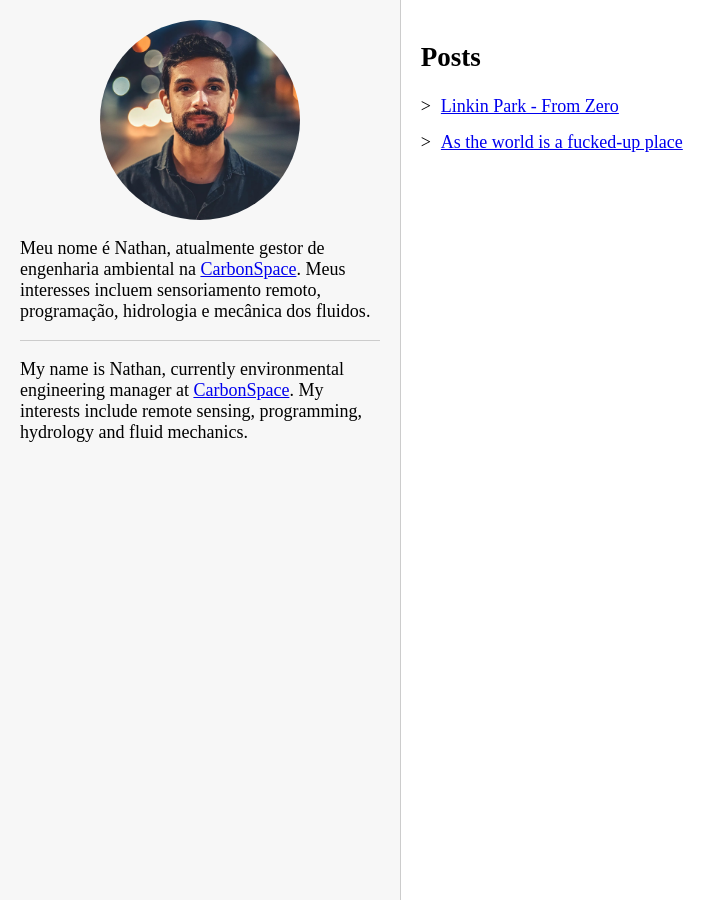
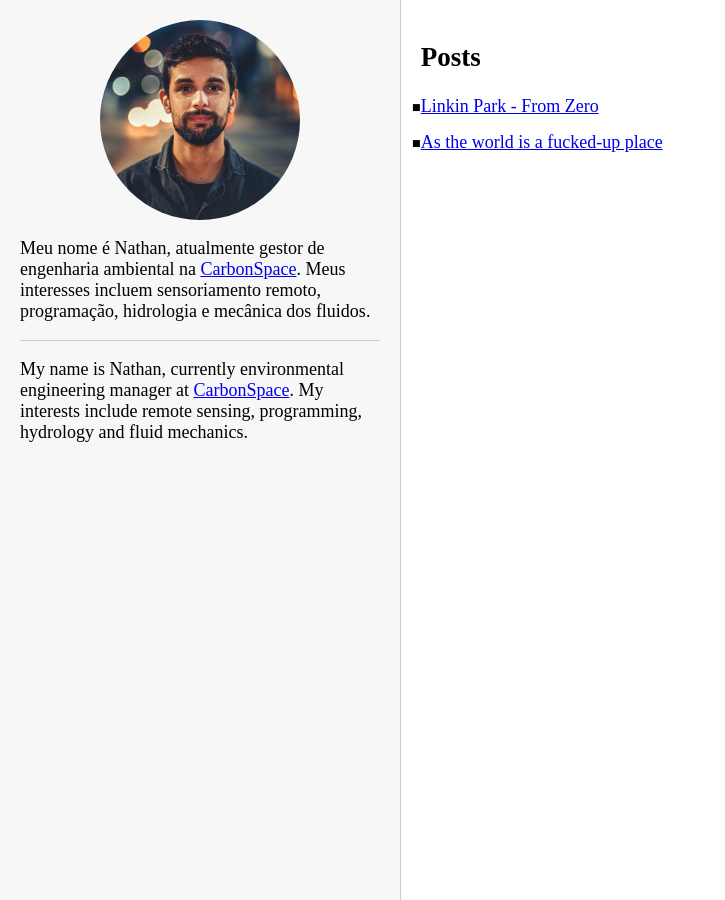
Before and after one commit to nathanstreisky/nathanstreisky.github.io, a Jekyll site: the page built from README.md, in a window 1280 px wide. Shown: the whole page, without its empty margins (0-725 px from the left). Built offline with Jekyll 4.4.1, drawn with Linux system fonts in a browser that asks for light colours; our own code applies the rules of GitHub Pages for plain Markdown files.

Commit message:
Update default.html

```diff
--- a/_layouts/default.html
+++ b/_layouts/default.html
@@ -37,10 +37,10 @@
             margin-bottom: 15px; /* Adiciona espaçamento entre os itens da lista */
             font-size: 18px;
         }
-        li::before {
-            /*content: "➡️"; /* Substitui o ponto por outro marcador, como uma seta */
-          content: ">"; /* Substitui o ponto por outro marcador, como uma seta */
-            margin-right: 10px; /* Espaço entre o marcador e o texto */
+        li::marker {
+    content: "■"; /* Substitui o marcador padrão por um pequeno quadrado */
+    color: black; /* Define a cor do quadrado */
+    font-size: 0.8em; /* Ajusta o tamanho do marcador, se necessário */
         }
 
     </style>
```
